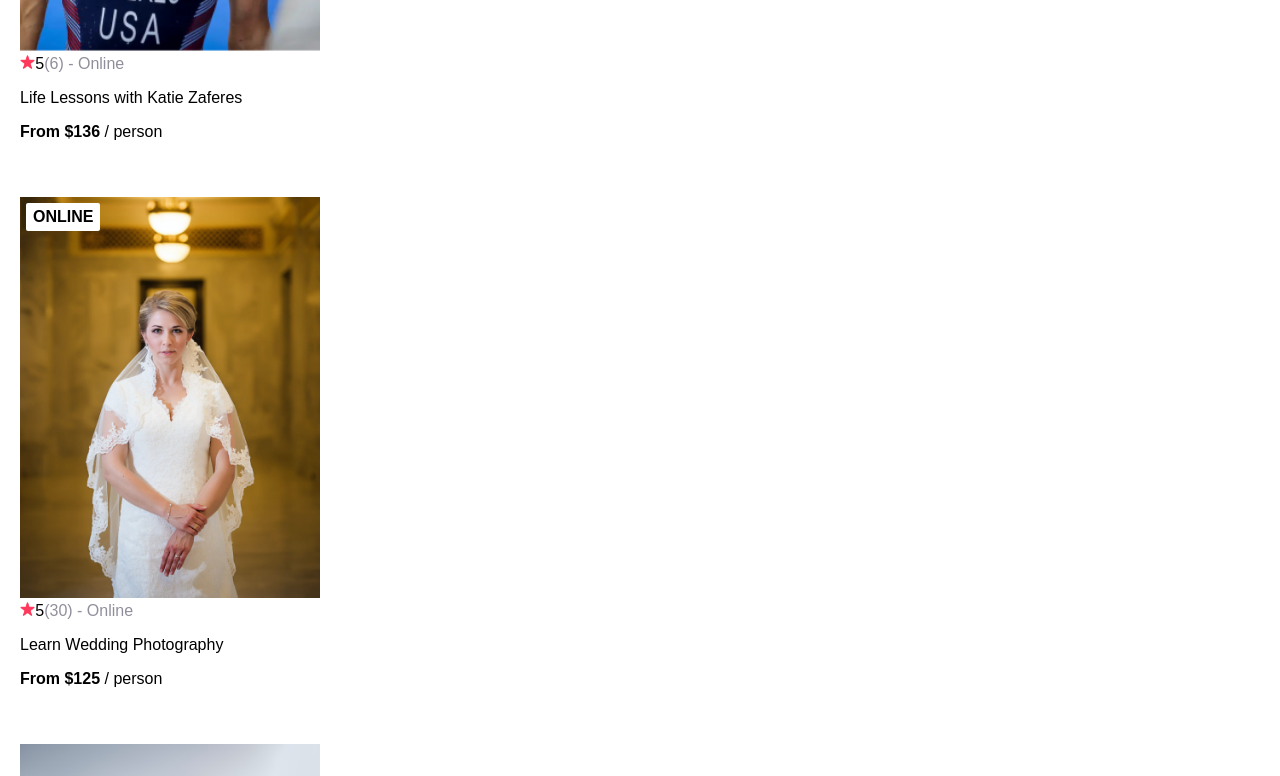
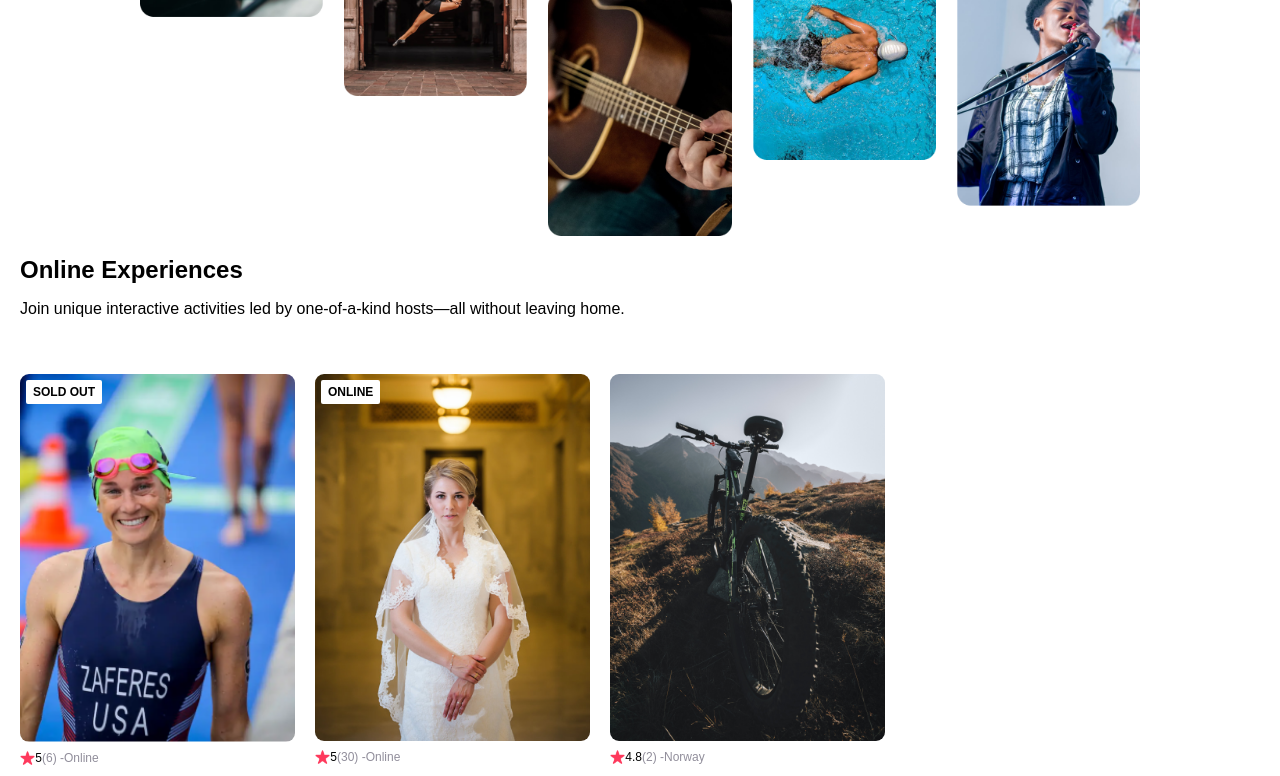
Before and after one commit to hsmgowtham/AirBnb-Experiences, a React (Create React App) app: page / in a window 1280 px wide. Shown: the part 440-1216 px from the top of the page. Built offline with nearby package versions, Linux system fonts and the light colour scheme; the HTML template or start-up script is replaced by a standard one.

Commit message:
Update Final Touches

```diff
--- a/src/App.css
+++ b/src/App.css
@@ -14,12 +14,12 @@
   box-shadow: 0px 2.98256px 7.4564px rgba(0, 0, 0, 0.1);
 }
 
+.bold {
+  font-weight: bold;
+}
+
 .gray {
   color: #918E9B;
-}
-
-.bold {
-  font-weight: bold;
 }
 
 .nav--logo {
@@ -36,29 +36,58 @@
 }
 
 .hero--photo {
-  max-width: 800px;
+  max-width: 1000px;
   align-self: center;
 }
 
 .hero--header {
-  margin-bottom: 15px;
+  margin-bottom: 16px;
 }
 
 .hero--text {
   margin-top: 0;
 }
 
+.cards-list {
+  display: flex;
+  flex-wrap: nowrap;
+  gap: 20px;
+  overflow-x: auto;
+}
+
 .card {
-  width: 300px;
+  width: 275px;
+  font-size: 12px;
+  flex: 0 0 auto;         /* ADD */
+  display: flex;          /* ADD */
+  flex-direction: column; /* ADD */
   position: relative;
 }
 
 .card--image {
   width: 100%;
+  border-radius: 9px;
+  margin-bottom: 9px;
+}
+
+/* ADD */
+.card--title {
+  overflow: hidden;
+  text-overflow: ellipsis;
+}
+
+.card--stats {
+  display: flex;
+  align-items: center;
 }
 
 .card--star {
   height: 14px;
+}
+
+/* ADD */
+.card--price {
+  margin-top: auto;
 }
 
 .card--badge {
--- a/src/App.js
+++ b/src/App.js
@@ -1,4 +1,3 @@
-import Main from './components/Main';
 import NavBar from './components/NavBar';
 import Hero from './components/Hero';
 import Card from './components/Card';
@@ -17,8 +16,10 @@
   return (
     <div className="conatiner">
       <NavBar />
-      {/* <Hero /> */}
-      {cards}
+      <Hero />
+      <section className="cards-list">
+        {cards}
+      </section>
     </div>
   );
 }
--- a/src/components/Card.js
+++ b/src/components/Card.js
@@ -29,19 +29,17 @@
         badgeText = "ONLINE"
     }
     return (
-        <section className="cards">
         <div className="card">
-                { badgeText && <div className="card--badge">{badgeText}</div>}
+            {badgeText && <div className="card--badge">{badgeText}</div>}
             <img src={`../images/${props.coverImg}`} alt="card-img" className="card--image" />
             <div className="card--stats">
                 <img src={`../images/star.png`} alt="star" className="card--star" />
                 <span>{props.stats.rating}</span>
-                    <span className="gray">({props.stats.  reviewCount}) - </span>
+                <span className="gray">({props.stats.reviewCount}) - </span>
                 <span className="gray">{props.location}</span>
             </div>
             <p>{props.title}</p>
             <p> <span className="bold">From ${props.price}</span> / person</p>
         </div>
-        </section>
     )
 }
```
Lines whose indentation alone changed are shown as unchanged.
